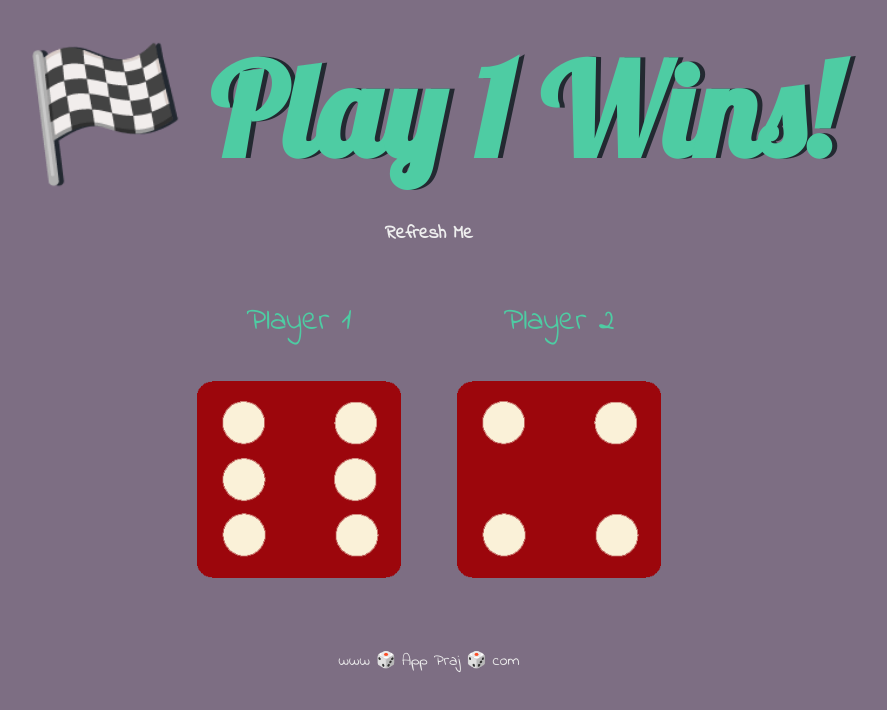
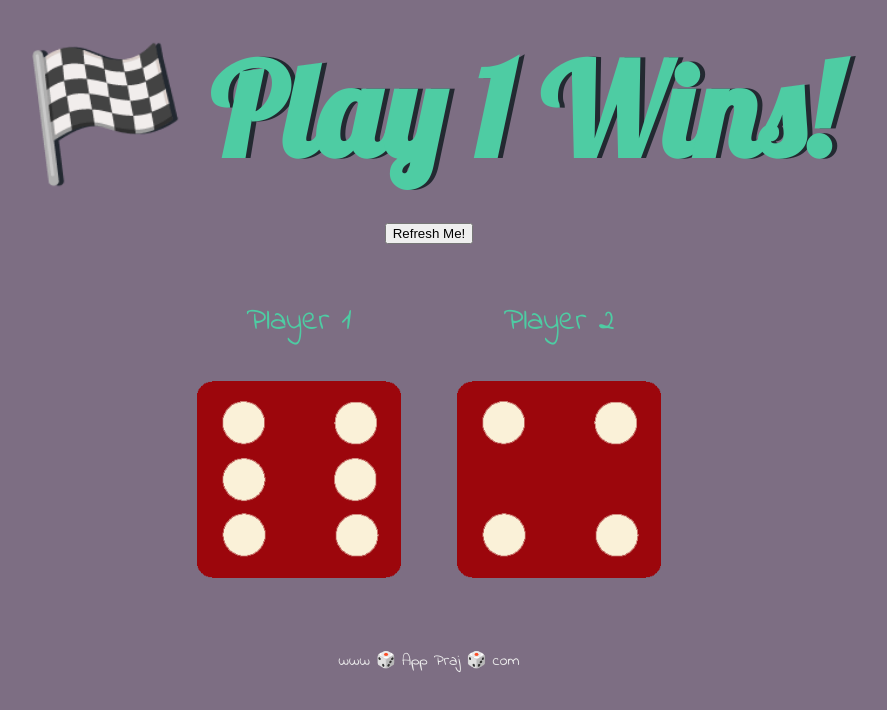
Before and after one commit to Prajwal813793/diCEg, a plain HTML site: page index.html in a window 1280 px wide. Shown: the whole page, without its empty margins (211-1098 px from the left). Drawn offline with Linux system fonts and the light colour scheme.

Commit message:
Update index.html

```diff
--- a/index.html
+++ b/index.html
@@ -11,7 +11,7 @@
 
     <div class="container">
       <h1>Refresh Me</h1>
-      <h3>Refresh Me </h3>
+      <h3><button><a onClick="window.location.reload()">Refresh Me!</a></button></h3>
 
       <div class="dice">
         <p>Player 1</p>
```
